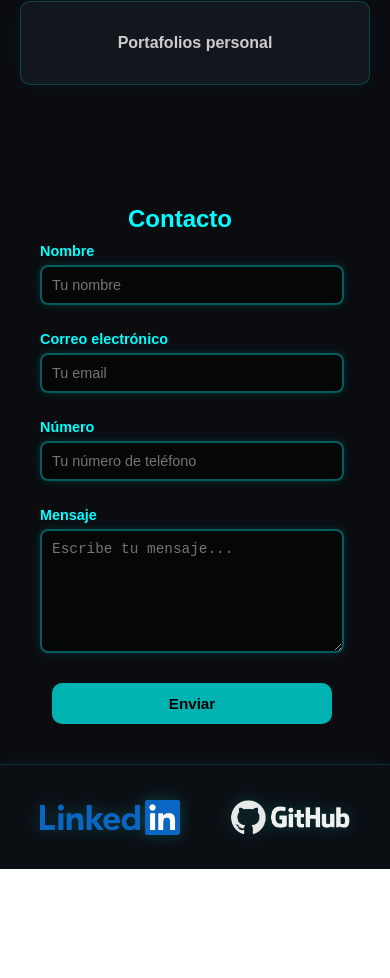
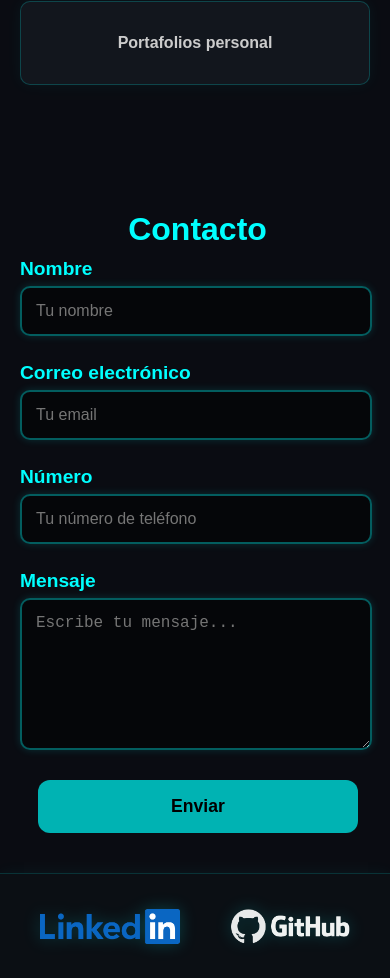
Before and after one commit to sursocarlos/CarlosFloresCV, a React (Vite) app: page / in a window 390 px wide. Shown: the part 4431-5409 px from the top of the page. Before the commit the page ends 5300 px from the top, so only its background shows below. Built offline with nearby package versions, Linux system fonts and the light colour scheme.

Commit message:
Integración de EmailJS para el formulario de contacto

```diff
--- a/package.json
+++ b/package.json
@@ -10,6 +10,7 @@
     "preview": "vite preview"
   },
   "dependencies": {
+    "@emailjs/browser": "^4.4.1",
     "react": "^19.1.1",
     "react-dom": "^19.1.1"
   },
--- a/src/App.jsx
+++ b/src/App.jsx
@@ -1,6 +1,7 @@
 import { useState } from "react";
 import Header from "./components/Header";
 import Body from "./components/Body";
+import Contact from "./components/Contact";
 import Footer from "./components/Footer";
 import { LanguageProvider } from "./context/LanguageContext";
 
@@ -10,6 +11,7 @@ function App() {
     <LanguageProvider>
         <Header />
         <Body />
+        <Contact />
         <Footer />
     </LanguageProvider>
   );
--- a/src/components/Body.jsx
+++ b/src/components/Body.jsx
@@ -277,63 +277,6 @@ function Body() {
           </a>
         </div>
       </div>
-
-      {/* ===== CONTACTO ===== */}
-      <div className="contact-section" id="contacto">
-        <h2>{lang === "es" ? "Contacto" : "Contact"}</h2>
-
-        <form
-          className="contact-form"
-          onSubmit={(e) => {
-            e.preventDefault();
-            alert(lang === "es" ? "Formulario enviado" : "Message sent");
-          }}
-        >
-          <div>
-            <label>{lang === "es" ? "Nombre" : "Name"}</label>
-            <input
-              type="text"
-              required
-              placeholder={lang === "es" ? "Tu nombre" : "Your name"}
-            />
-          </div>
-
-          <div>
-            <label>{lang === "es" ? "Correo electrónico" : "Email"}</label>
-            <input
-              type="email"
-              required
-              placeholder={lang === "es" ? "Tu email" : "Your email"}
-            />
-          </div>
-
-          <div>
-            <label>{lang === "es" ? "Número" : "Number"}</label>
-            <input
-              type="tel"
-              required
-              placeholder={
-                lang === "es" ? "Tu número de teléfono" : "Your phone number"
-              }
-            />
-          </div>
-
-          <div>
-            <label>{lang === "es" ? "Mensaje" : "Message"}</label>
-            <textarea
-              required
-              placeholder={
-                lang === "es"
-                  ? "Escribe tu mensaje..."
-                  : "Write your message..."
-              }
-            ></textarea>
-          </div>
-          <div className="field">
-            <button type="submit">{lang === "es" ? "Enviar" : "Send"}</button>
-          </div>
-        </form>
-      </div>
     </section>
   );
 }
--- /dev/null
+++ b/src/components/Contact.jsx
@@ -0,0 +1,101 @@
+import React, { useContext, useState } from "react";
+import emailjs from "@emailjs/browser";
+import "../styles/Contact.css";
+import { LanguageContext } from "../context/LanguageContext";
+
+function Contact() {
+  const { lang } = useContext(LanguageContext);
+  const [sending, setSending] = useState(false);
+
+  const sendEmail = (e) => {
+    e.preventDefault();
+    setSending(true);
+
+    emailjs
+      .sendForm(
+        "service_2rxaqus",
+        "template_0dxk8oe",
+        e.target,
+        "64CLG5btNs5oMvi3y"
+      )
+      .then(() => {
+        alert(
+          lang === "es"
+            ? "Mensaje enviado correctamente"
+            : "Message sent successfully"
+        );
+        setSending(false);
+        e.target.reset();
+      })
+      .catch(() => {
+        alert(
+          lang === "es" ? "Error al enviar el mensaje" : "Error sending message"
+        );
+        setSending(false);
+      });
+  };
+
+  return (
+    <div className="contact-section" id="contacto">
+      <h2>{lang === "es" ? "Contacto" : "Contact"}</h2>
+
+      <form className="contact-form" onSubmit={sendEmail}>
+        <div>
+          <label>{lang === "es" ? "Nombre" : "Name"}</label>
+          <input
+            name="from_name"
+            type="text"
+            required
+            placeholder={lang === "es" ? "Tu nombre" : "Your name"}
+          />
+        </div>
+
+        <div>
+          <label>{lang === "es" ? "Correo electrónico" : "Email"}</label>
+          <input
+            name="email"
+            type="email"
+            required
+            placeholder={lang === "es" ? "Tu email" : "Your email"}
+          />
+        </div>
+
+        <div>
+          <label>{lang === "es" ? "Número" : "Number"}</label>
+          <input
+            name="phone"
+            type="tel"
+            placeholder={
+              lang === "es" ? "Tu número de teléfono" : "Your phone number"
+            }
+          />
+        </div>
+
+        <div>
+          <label>{lang === "es" ? "Mensaje" : "Message"}</label>
+          <textarea
+            name="message"
+            required
+            placeholder={
+              lang === "es" ? "Escribe tu mensaje..." : "Write your message..."
+            }
+          ></textarea>
+        </div>
+        <input type="hidden" name="time" value={new Date().toLocaleString()} />
+        <div className="field">
+          <button type="submit" disabled={sending}>
+            {sending
+              ? lang === "es"
+                ? "Enviando..."
+                : "Sending..."
+              : lang === "es"
+              ? "Enviar"
+              : "Send"}
+          </button>
+        </div>
+      </form>
+    </div>
+  );
+}
+
+export default Contact;
--- a/src/styles/Body.css
+++ b/src/styles/Body.css
@@ -3,7 +3,8 @@
   flex-direction: column;
   width: 100%;
   min-height: 100vh;
-  background: radial-gradient(circle at 10% 10%, #0f141a, #0a0c10 80%);
+  background: #0a0c12;
+  background-color: #0a0c12;
   color: #d6d6d6;
   padding-top: 140px;
 }
@@ -86,16 +87,6 @@
   transform: translateY(-5px);
   border-color: #00ffff;
   color: #fff;
-}
-
-/* ===== CONTACTO ===== */
-.contact h2 {
-  color: #00ffff;
-  margin-bottom: 1rem;
-}
-
-.contact p {
-  font-size: 1.2rem;
 }
 
 /* ===== RESPONSIVE ===== */
@@ -362,188 +353,6 @@
   }
 }
 
-/* FORMULARIO DE CONTACTO */
-/* ========================= */
-/*         CONTACTO          */
-/* ========================= */
-
-.contact-section {
-  padding: 20px 20px;
-  text-align: center;
-}
-
-.contact-section h2 {
-  color: #00ffff;
-  margin-bottom: 2rem;
-  font-size: 2rem;
-  margin-bottom: 10px;
-}
-
-/* FORMULARIO */
-.contact-form {
-  max-width: 1100px; /* MÁS ANCHO */
-  margin: 0 auto;
-  display: flex;
-  flex-direction: column;
-  gap: 26px; /* más separación */
-}
-
-/* Labels encima */
-.contact-form label {
-  font-size: 1.2rem;
-  color: #00ffff;
-  font-weight: 600;
-  margin-bottom: 6px;
-  display: block;
-  text-align: left;
-}
-
-/* Inputs largos y centrados */
-.contact-form input,
-.contact-form textarea {
-  width: 100%;
-  background: rgba(0, 0, 0, 0.45);
-  border: 2px solid rgba(0, 255, 255, 0.35);
-  padding: 14px;
-  border-radius: 10px;
-  color: #d6d6d6;
-  font-size: 1rem;
-  transition: 0.25s ease;
-  box-shadow: 0 0 8px rgba(0, 255, 255, 0.15);
-}
-
-.contact-form textarea {
-  min-height: 120px;
-  resize: vertical;
-}
-
-/* Hover / focus */
-.contact-form input:hover,
-.contact-form textarea:hover,
-.contact-form input:focus,
-.contact-form textarea:focus {
-  border-color: #00ffff;
-  box-shadow: 0 0 14px rgba(0, 255, 255, 0.45);
-  outline: none;
-}
-
-/* BOTÓN */
-.contact-form button {
-  background: #00b3b3;
-  border: none;
-  padding: 16px;
-  border-radius: 12px;
-  font-size: 1.1rem;
-  font-weight: 700;
-  color: black;
-  cursor: pointer;
-  transition: 0.25s ease;
-  width: 100%;
-  margin-top: 10px;
-}
-
-.contact-form button:hover {
-  background: #00ffff;
-  transform: translateY(-3px);
-  box-shadow: 0 0 18px rgba(0, 255, 255, 0.45);
-}
-
-.contact-form .field {
-  width: 100%;
-  margin-bottom: 20px;
-}
-
-.contact-form .field button {
-  width: 100%;
-  margin: 0 auto;
-  display: block;
-  margin-left: 18px;
-}
-
-/* Contenedor del botón */
-
-@media (max-width: 768px) {
-  .contact-section {
-    max-width: 100%;
-    margin-right: 13px;
-  }
-
-  .contact-section h2 {
-    font-size: 1.7rem;
-  }
-
-  .contact-form {
-    max-width: 100%;
-    padding: 0 20px; /* sigue manteniendo margen simétrico */
-  }
-
-  .contact-form label {
-    font-size: 0.95rem;
-  }
-
-  .contact-form input,
-  .contact-form textarea {
-    font-size: 0.95rem;
-    padding: 12px;
-  }
-
-  .contact-form button {
-    font-size: 1rem;
-    padding: 14px;
-  }
-
-  .contact-form .field button {
-    margin-left: 14px;
-  }
-
-}
-
-@media (max-width: 480px) {
-  .contact-section h2 {
-    font-size: 1.5rem;
-  }
-
-  .contact-form label {
-    font-size: 0.9rem;
-  }
-
-  .contact-form input,
-  .contact-form textarea {
-    font-size: 0.9rem;
-    padding: 10px;
-    border-radius: 8px;
-  }
-
-  .contact-form textarea {
-    min-height: 100px;
-  }
-
-  .contact-form button {
-    padding: 12px;
-    font-size: 0.95rem;
-    border-radius: 10px;
-  }
-
-  .contact-form .field button {
-    margin-left: 12px;
-  }
-}
-
-@media (max-width: 837px) {
-  .contact-section {
-    max-width: 100%;
-    margin-right: 13px;
-  }
-
-
-}
-
-
-@media (max-width: 1261px){
-  .contact-section{
-    margin-right: 30px;
-  }
-}
 
 /* ===== CV BUTTON ===== */
 .cv-section {
@@ -664,8 +473,7 @@
 /*Espacio entre el header y el elmento al hacer click sobre el menu*/
 #sobre-mi,
 #proyectos,
-#educacion,
-#contacto {
+#educacion{
   scroll-margin-top: 100px;
 }
 
@@ -676,3 +484,7 @@
 #habilidades{
   scroll-margin-top: 120px;
 }
+
+#contacto {
+  scroll-margin-top: 130px;
+}
--- /dev/null
+++ b/src/styles/Contact.css
@@ -0,0 +1,123 @@
+.contact-section {
+  padding: 20px 20px;
+  text-align: center;
+  background: #0a0c12;
+  background-color: #0a0c12;
+  box-sizing: border-box;
+}
+
+.contact-section h2 {
+  color: #00ffff;
+  margin-bottom: 2rem;
+  font-size: 2rem;
+  margin-bottom: 10px;
+}
+
+/* FORMULARIO */
+.contact-form {
+  max-width: 1100px; /* MÁS ANCHO */
+  margin: 0 auto;
+  display: flex;
+  flex-direction: column;
+  gap: 26px; /* más separación */
+}
+
+/* Labels encima */
+.contact-form label {
+  font-size: 1.2rem;
+  color: #00ffff;
+  font-weight: 600;
+  margin-bottom: 6px;
+  display: block;
+  text-align: left;
+}
+
+/* Inputs largos y centrados */
+.contact-form input,
+.contact-form textarea {
+  width: 100%;
+  background: rgba(0, 0, 0, 0.45);
+  border: 2px solid rgba(0, 255, 255, 0.35);
+  padding: 14px;
+  border-radius: 10px;
+  color: #d6d6d6;
+  font-size: 1rem;
+  transition: 0.25s ease;
+  box-shadow: 0 0 8px rgba(0, 255, 255, 0.15);
+}
+
+.contact-form textarea {
+  min-height: 120px;
+  resize: vertical;
+}
+
+/* Hover / focus */
+.contact-form input:hover,
+.contact-form textarea:hover,
+.contact-form input:focus,
+.contact-form textarea:focus {
+  border-color: #00ffff;
+  box-shadow: 0 0 14px rgba(0, 255, 255, 0.45);
+  outline: none;
+}
+
+/* BOTÓN */
+.contact-form button {
+  background: #00b3b3;
+  border: none;
+  padding: 16px;
+  border-radius: 12px;
+  font-size: 1.1rem;
+  font-weight: 700;
+  color: black;
+  cursor: pointer;
+  transition: 0.25s ease;
+  width: 100%;
+  margin-top: 10px;
+}
+
+.contact-form button:hover {
+  background: #00ffff;
+  transform: translateY(-3px);
+  box-shadow: 0 0 18px rgba(0, 255, 255, 0.45);
+}
+
+.contact-form .field {
+  width: 100%;
+  margin-bottom: 20px;
+}
+
+.contact-form .field button {
+  width: 100%;
+  margin: 0 auto;
+  display: block;
+  margin-left: 18px;
+}
+
+@media (max-width: 768px) {
+  .contact-section h2 {
+    margin-left: 35px;
+  }
+  .contact-section {
+    border-right: 0px solid #0a0c12;
+  }
+}
+
+@media (max-width: 837px) {
+  .contact-section h2 {
+    margin-left: 35px;
+  }
+  .contact-section {
+    border-right: 13px solid #0a0c12;
+  }
+}
+
+@media (max-width: 1261px) {
+  .contact-section h2 {
+    margin-left: 35px;
+  }
+
+  .contact-section {
+    border-right: 30px solid #0a0c12;
+  }
+}
--- a/src/styles/Footer.css
+++ b/src/styles/Footer.css
@@ -71,6 +71,17 @@
   }
 }
 
+@media (max-width: 320px) {
+  .github {
+    height: 30px;
+  }
+  .linkedIn {
+    height: 30px;
+  }
+}
+
+
+
 .linkedIn:hover {
   opacity: 1;
   transform: translateY(-4px);
```
Also changed, not shown: 1 other file (tests, documents, lock files or other folders).
